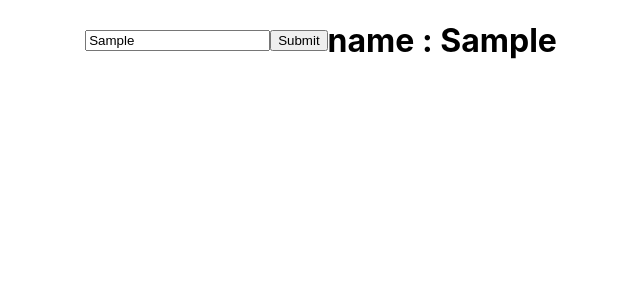
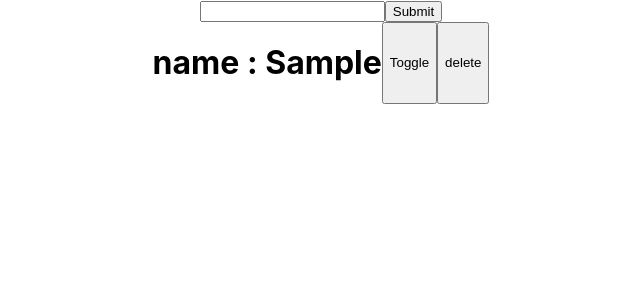
Before and after one commit to axx7007/reducer, a React (Create React App) app: page / in a window 1280 px wide. Both pictures are taken after typing "Sample" into the empty fields and a click on the button "Submit". Shown: the top 300 px of the page, without its empty margins (319-959 px from the left). Built offline with nearby package versions, Linux system fonts and the light colour scheme.

Commit message:
Toggle created

```diff
--- a/src/App.js
+++ b/src/App.js
@@ -7,25 +7,34 @@ function App() {
   const reducer=(state, action)=>{
     switch(action.type){
       case 'add': return [...state, {id: Date.now(), name:action.payload.name, completed: false}];
+      case 'toggle': return state.map((todo)=>{
+        if(todo.id === action.payload.id){
+          return {...todo, completed:!todo.completed}
+        }
+        return todo
+      })
       default: return state;
     }
   }
 
-
   const [name, setName] = useState("");
   const [todos, dispatch] = useReducer(reducer, []);
+
   const handleSubmit=()=>{
-    dispatch({type:"add", payload:{name:name}})
-    setName('');
+    setName("");
+    dispatch({type:"add", payload:{name:name}});
   }
   return (
     <Container>
-      <input type="text" onChange={(e)=>setName(e.target.value)} />
+      <div>
+
+      <input value={name} type="text" onChange={(e)=>setName(e.target.value)} />
       <button onClick={handleSubmit}>Submit</button>
+      </div>
       {todos.map((value, index)=>{
         return(
           <div>
-            <Todo value={value} />
+            <Todo value={value} dispatch={dispatch} />
 
           </div>
             )
--- a/src/AppStyle.js
+++ b/src/AppStyle.js
@@ -2,6 +2,7 @@ import styled from 'styled-components'
 
 export const Container = styled.div`
 display: flex;
+flex-direction: column;
 justify-content: center;
 align-items: center;
 
--- a/src/Todo.jsx
+++ b/src/Todo.jsx
@@ -1,9 +1,17 @@
 import React, { useDebugValue } from "react";
 import { Container } from "./TodoStyle";
-const Todo = ({ value }) => {
+const Todo = ({ value, dispatch }) => {
   return (
     <Container>
-      <h1>name : {value.name}</h1>
+      <h1 style={{ color: value.completed ? "red" : "black" }}>
+        name : {value.name}
+      </h1>
+      <button
+        onClick={() => dispatch({ type: "toggle", payload: { id: value.id } })}
+      >
+        Toggle
+      </button>
+      <button>delete</button>
     </Container>
   );
 };
--- a/src/TodoStyle.js
+++ b/src/TodoStyle.js
@@ -3,5 +3,5 @@ import styled from 'styled-components'
 
 export const Container = styled.div`
 display: flex;
-flex-direction: column;
+/* flex-direction: column; */
 `
```
